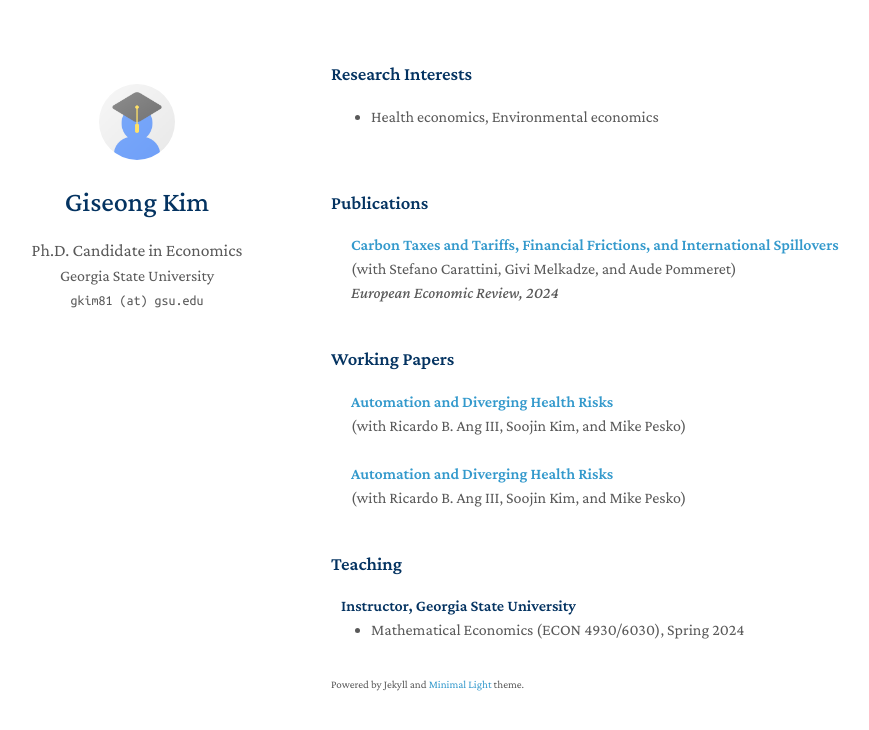
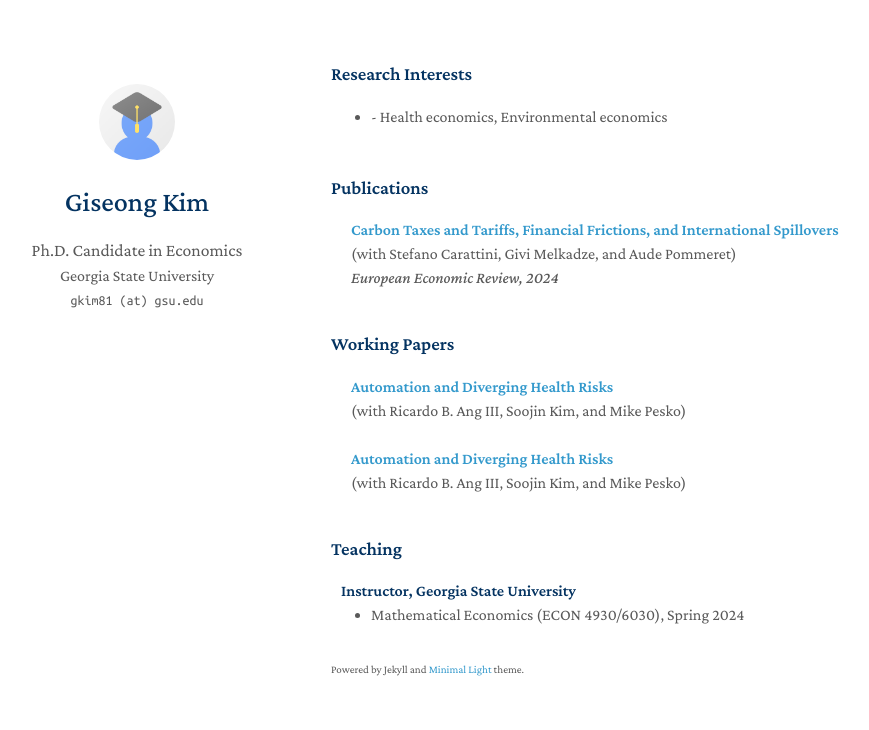
Before and after one commit to giseong-kim/giseong-kim.github.io, a Jekyll site: the page built from index.md, in a window 1280 px wide. Shown: the top 730 px of the page, without its empty margins (139-1008 px from the left). Built offline with Jekyll 4.4.1, drawn with Linux system fonts in a browser that asks for light colours; a style sheet for code colours, icons or effects is not loaded.

Commit message:
Update index.md

```diff
--- a/index.md
+++ b/index.md
@@ -9,7 +9,9 @@ I am a Ph.D. student at ...
 
 ### Research Interests
 
-- Health economics, Environmental economics
+<ul style="margin:0 0 5px;">
+  <li>- Health economics, Environmental economics</li>
+</ul>
 
 <br>
 
```
